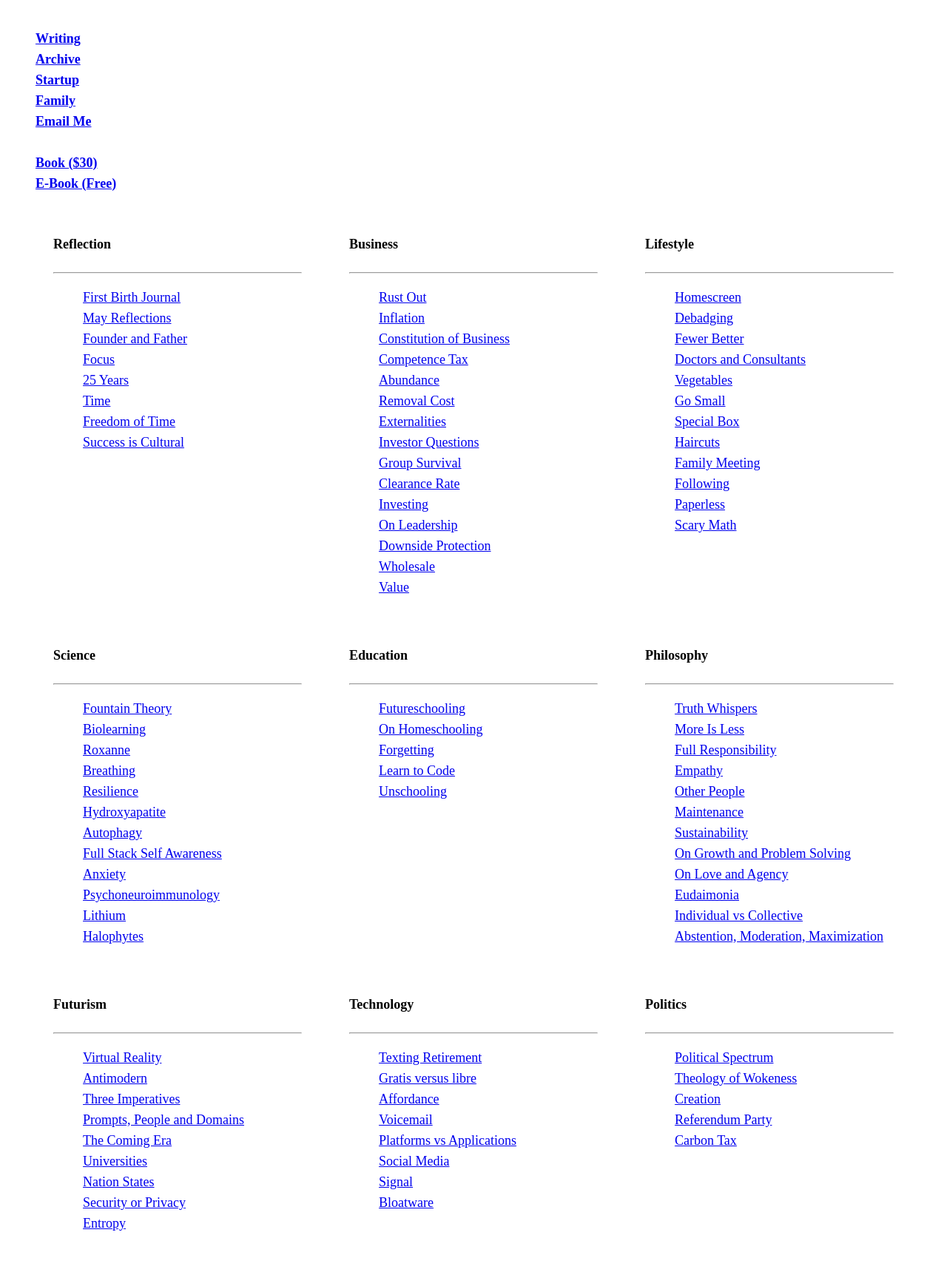
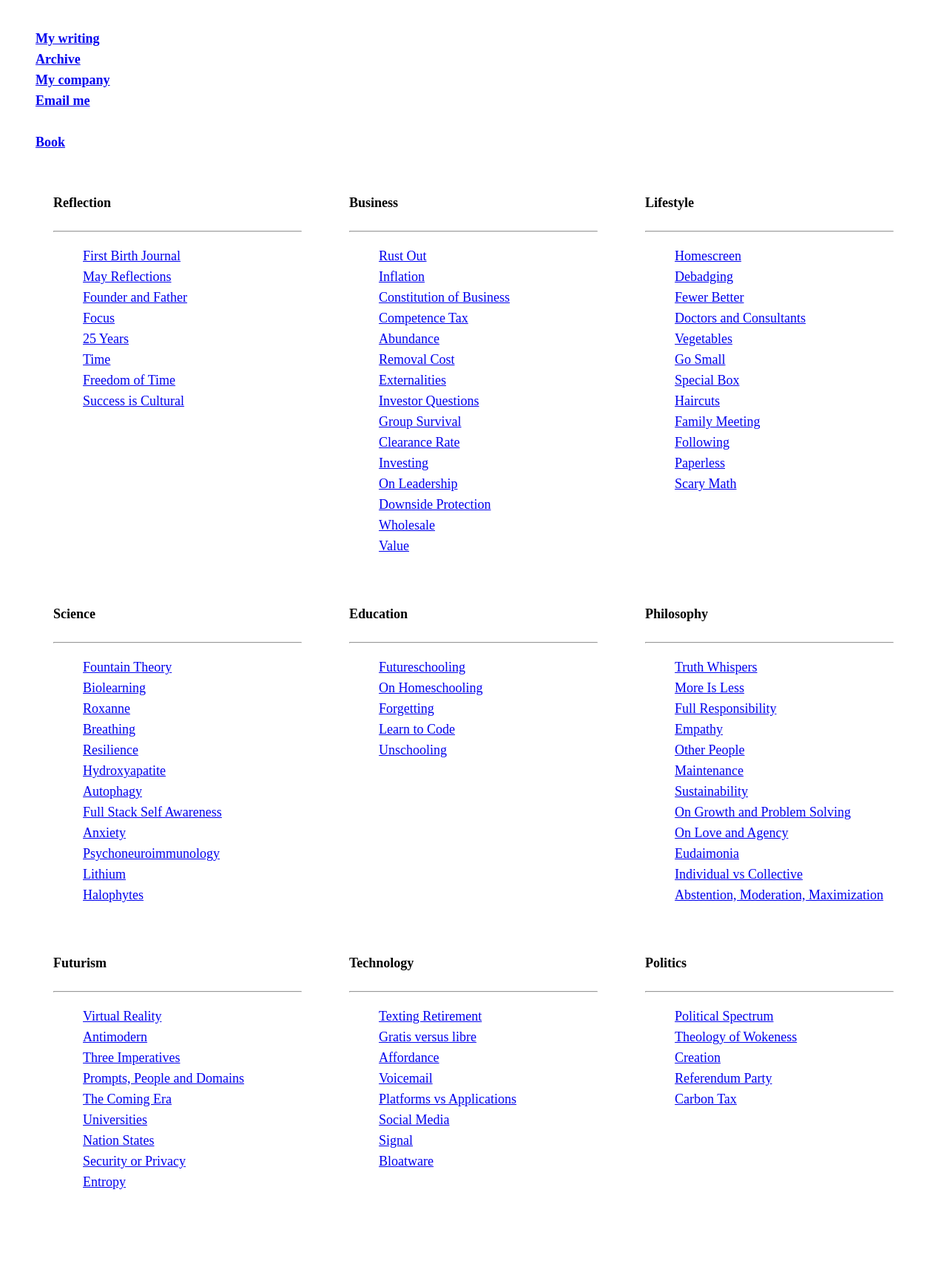
Before and after one commit to rogerkirkness/writing, a Jekyll site: the page built from index.html, in a window 1280 px wide. Shown: the whole page at 74% size. Built offline with Jekyll 4.4.1, drawn with Linux system fonts in a browser that asks for light colours; after the commit the page ends 1668 px from its top, so only the background shows below that.

Commit message:
Update default.html

```diff
--- a/_layouts/default.html
+++ b/_layouts/default.html
@@ -73,14 +73,12 @@
 <body>
 	<nav class="nav">
 		<ul class="menu">
-			<li><a href="https://rogerkirkness.com/">Writing</a></li>
+			<li><a href="https://rogerkirkness.com/">My writing</a></li>
 			<li><a href="https://rogerkirkness.com/archive">Archive</a></li>
-			<li><a target="_blank" rel="noopener" href="https://convictional.com">Startup</a></li>
-			<li><a target="_blank" rel="noopener" href="https://nonducorduco.org">Family</a></li>
-			<li><a target="_blank" rel="noopener" href="codes-casual0e@icloud.com">Email Me</a></li>
+			<li><a target="_blank" rel="noopener" href="https://convictional.com">My company</a></li>
+			<li><a target="_blank" rel="noopener" href="codes-casual0e@icloud.com">Email me</a></li>
 			<br>
-			<li><a target="_blank" rel="noopener" href="https://buy.stripe.com/5kAdUWeO0dH5ddmdQR">Book ($30)</a></li>
-			<li><a target="_blank" rel="noopener" href="https://rogerkirkness.com/book.pdf">E-Book (Free)</a></li>
+			<li><a target="_blank" rel="noopener" href="https://buy.stripe.com/5kAdUWeO0dH5ddmdQR">Book</a></li>
 		</ul>
 	</nav>
 	<main>
```
